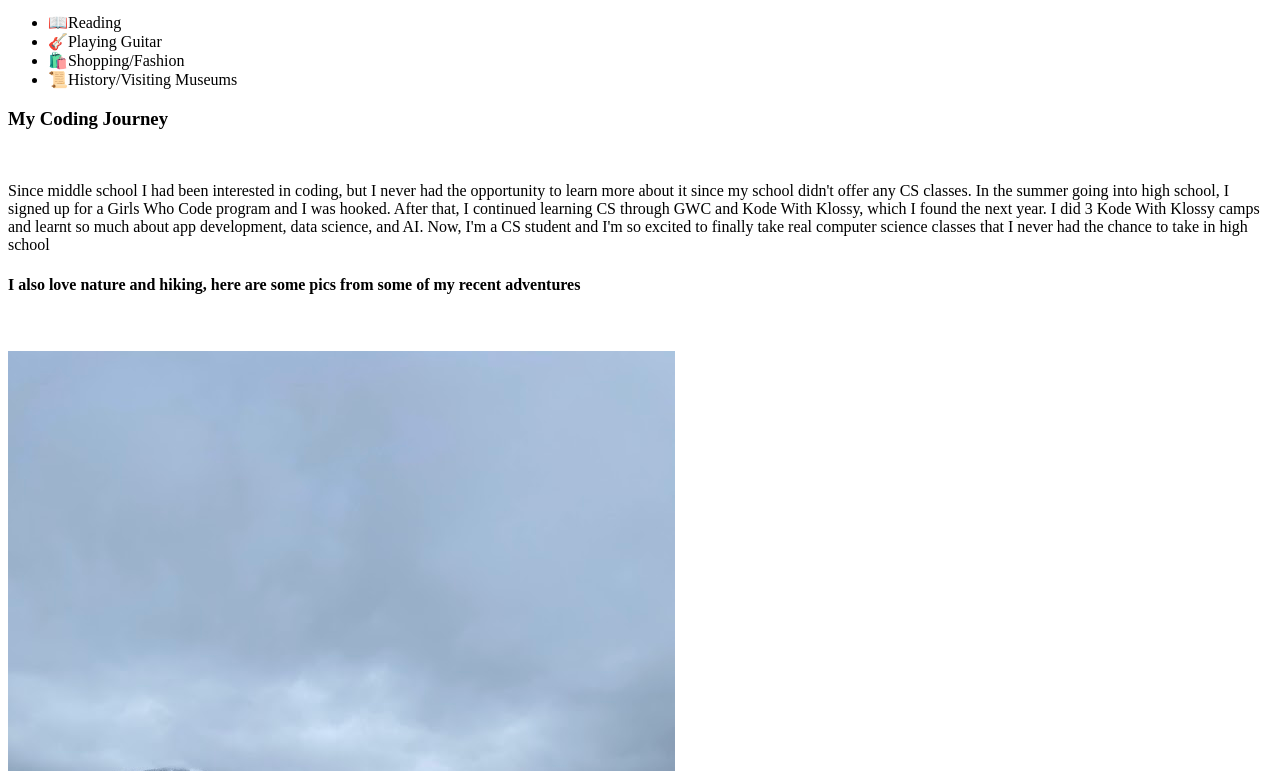
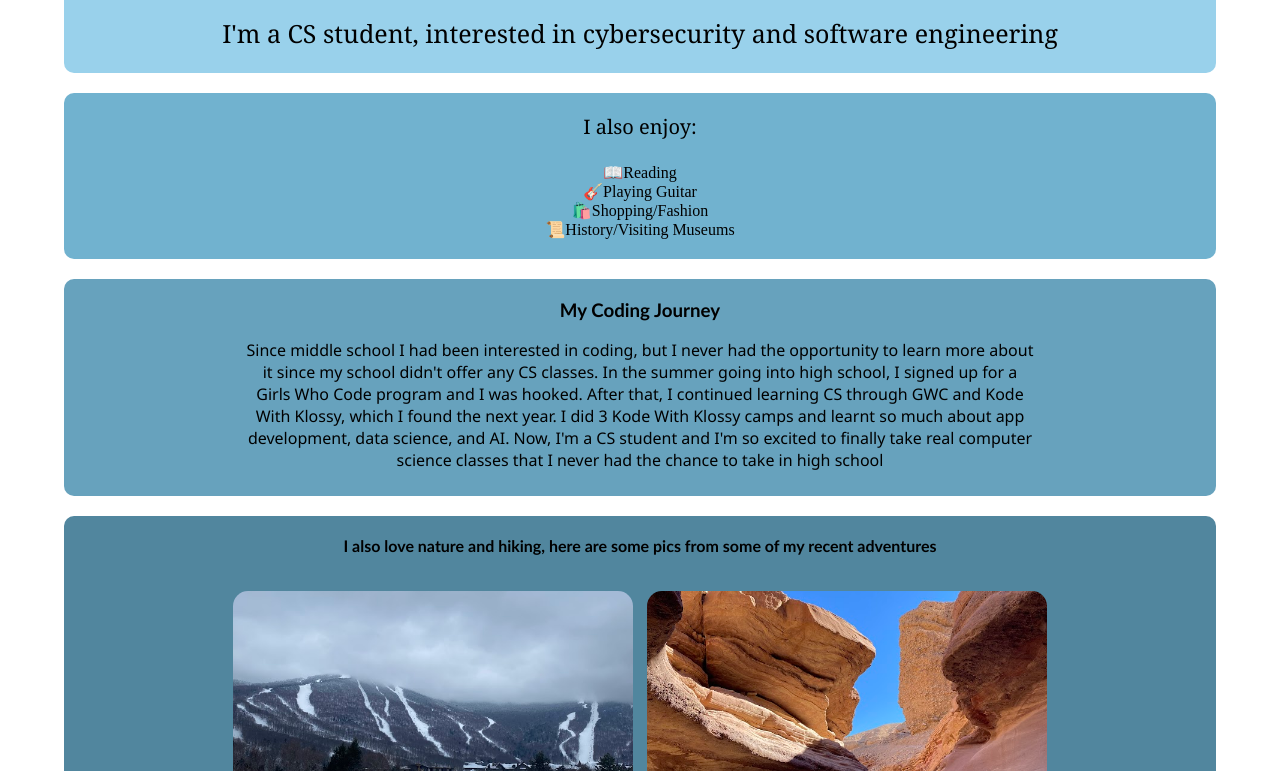
Before and after one commit to TamaraLandman/git_practice, a plain HTML site: page aboutme.html in a window 1280 px wide. Shown: the part 136-907 px from the top of the page. Drawn offline with Linux system fonts and the light colour scheme; the site is published under a folder, as on GitHub Pages, so addresses that start at the root find nothing.

Commit message:
changed css link

```diff
--- a/aboutme.html
+++ b/aboutme.html
@@ -1,6 +1,6 @@
 <!DOCTYPE html>
 <html>
- <link rel="stylesheet" href="/style.css" />
+ <link rel="stylesheet" href="style.css" />
 
 
 <body id="pg2">
```
Also changed, not shown: index.html (+1 -1 lines).
